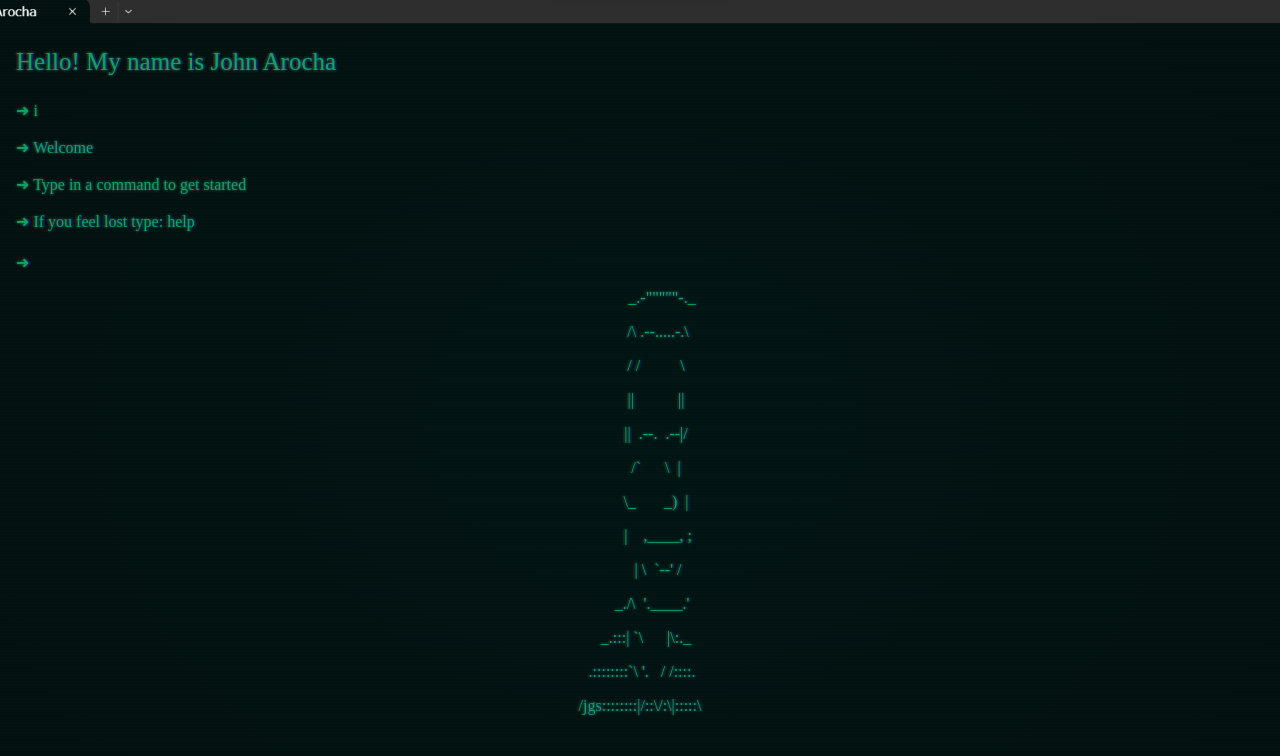
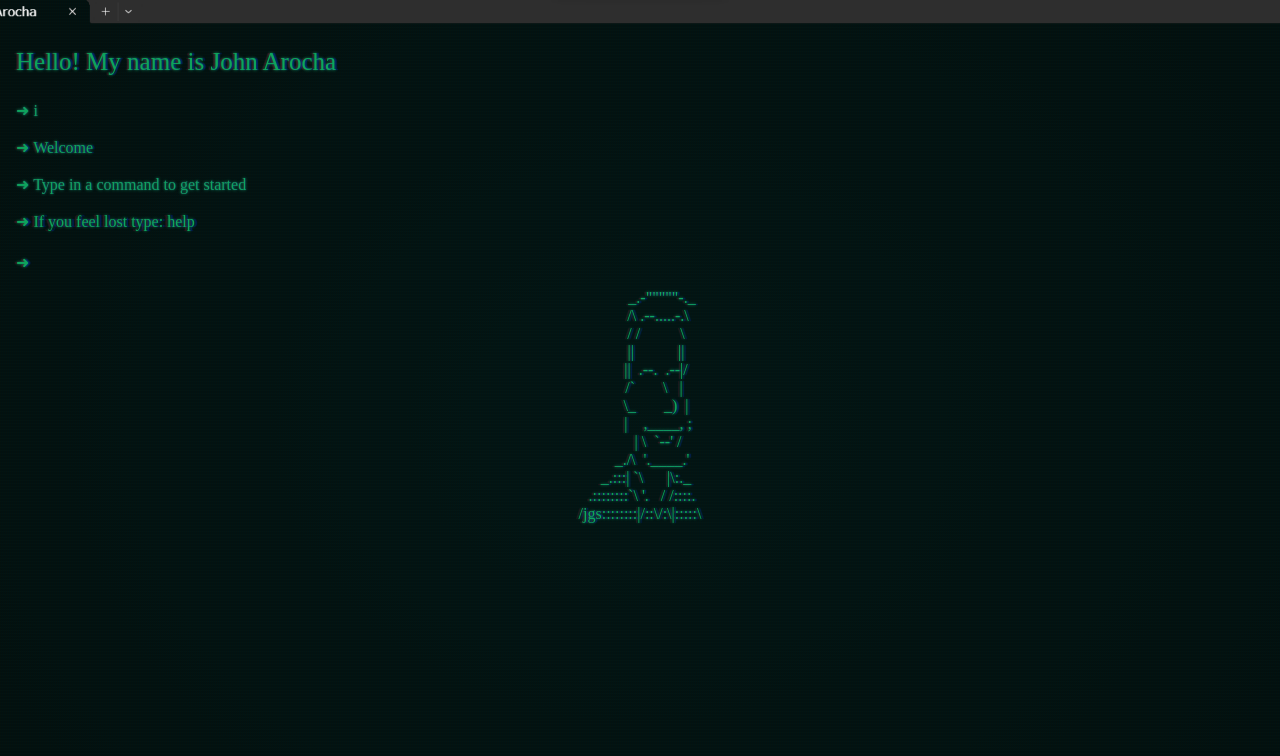
Before and after one commit to JohnArochaDev/Portfolio, a React (Create React App) app: page / in a window 1280 px wide. Shown: the top 756 px of the page. Built offline with nearby package versions, Linux system fonts and the light colour scheme; a web font is replaced by a local one.

Commit message:
fixed art

```diff
--- a/src/components/Terminal/Terminal.jsx
+++ b/src/components/Terminal/Terminal.jsx
@@ -91,19 +91,19 @@ export default function Terminal() {
         charIndex={charIndex}
         setCharIndex={setCharIndex}
       />
-      <p>{'\u00A0\u00A0\u00A0\u00A0\u00A0\u00A0\u00A0\u00A0\u00A0\u00A0\u00A0_.-"""""-._'}</p>
-      <p>{'\u00A0\u00A0\u00A0\u00A0\u00A0\u00A0\u00A0\u00A0\u00A0/\\\u00A0.--.....-.\\'}</p>
-      <p>{'\u00A0\u00A0\u00A0\u00A0\u00A0\u00A0\u00A0\u00A0/\u00A0/\u00A0\u00A0\u00A0\u00A0\u00A0\u00A0\u00A0\u00A0\u00A0\u00A0\\'}</p>
-      <p>{'\u00A0\u00A0\u00A0\u00A0\u00A0\u00A0\u00A0\u00A0||\u00A0\u00A0\u00A0\u00A0\u00A0\u00A0\u00A0\u00A0\u00A0\u00A0\u00A0||'}</p>
-      <p>{'\u00A0\u00A0\u00A0\u00A0\u00A0\u00A0\u00A0\u00A0||\u00A0\u00A0.--.\u00A0\u00A0.--|/'}</p>
-      <p>{'\u00A0\u00A0\u00A0\u00A0\u00A0\u00A0\u00A0\u00A0/`\u00A0\u00A0\u00A0\u00A0\u00A0\u00A0\\\u00A0\u00A0|'}</p>
-      <p>{'\u00A0\u00A0\u00A0\u00A0\u00A0\u00A0\u00A0\u00A0\\_\u00A0\u00A0\u00A0\u00A0\u00A0\u00A0\u00A0_)\u00A0\u00A0|'}</p>
-      <p>{'\u00A0\u00A0\u00A0\u00A0\u00A0\u00A0\u00A0\u00A0\u00A0|\u00A0\u00A0\u00A0\u00A0,____,\u00A0;'}</p>
-      <p>{"\u00A0\u00A0\u00A0\u00A0\u00A0\u00A0\u00A0\u00A0\u00A0|\u00A0\\\u00A0\u00A0`--'\u00A0/"}</p>
-      <p>{"\u00A0\u00A0\u00A0\u00A0\u00A0\u00A0_./\\\u00A0\u00A0'.____.'"}</p>
-      <p>{'\u00A0\u00A0\u00A0_.:::|\u00A0`\\\u00A0\u00A0\u00A0\u00A0\u00A0\u00A0|\\:._'}</p>
-      <p>{"\u00A0.::::::::`\\\u00A0'.\u00A0\u00A0\u00A0/\u00A0/::::."}</p>
-      <p>{'/jgs::::::::|/::\\/:\\|:::::\\'}</p>
+      <p>{'\u00A0\u00A0\u00A0\u00A0\u00A0\u00A0\u00A0\u00A0\u00A0\u00A0\u00A0_.-"""""-._'}<br/>
+      {'\u00A0\u00A0\u00A0\u00A0\u00A0\u00A0\u00A0\u00A0\u00A0/\\\u00A0.--.....-.\\'}<br/>
+      {'\u00A0\u00A0\u00A0\u00A0\u00A0\u00A0\u00A0\u00A0/\u00A0/\u00A0\u00A0\u00A0\u00A0\u00A0\u00A0\u00A0\u00A0\u00A0\u00A0\\'}<br/>
+      {'\u00A0\u00A0\u00A0\u00A0\u00A0\u00A0\u00A0\u00A0||\u00A0\u00A0\u00A0\u00A0\u00A0\u00A0\u00A0\u00A0\u00A0\u00A0\u00A0||'}<br/>
+      {'\u00A0\u00A0\u00A0\u00A0\u00A0\u00A0\u00A0\u00A0||\u00A0\u00A0.--.\u00A0\u00A0.--|/'}<br/>
+      {'\u00A0\u00A0\u00A0\u00A0\u00A0\u00A0\u00A0/`\u00A0\u00A0\u00A0\u00A0\u00A0\u00A0\u00A0\\\u00A0\u00A0\u00A0|'}<br/>
+      {'\u00A0\u00A0\u00A0\u00A0\u00A0\u00A0\u00A0\u00A0\\_\u00A0\u00A0\u00A0\u00A0\u00A0\u00A0\u00A0_)\u00A0\u00A0|'}<br/>
+      {'\u00A0\u00A0\u00A0\u00A0\u00A0\u00A0\u00A0\u00A0\u00A0|\u00A0\u00A0\u00A0\u00A0,____,\u00A0;'}<br/>
+      {"\u00A0\u00A0\u00A0\u00A0\u00A0\u00A0\u00A0\u00A0\u00A0|\u00A0\\\u00A0\u00A0`--'\u00A0/"}<br/>
+      {"\u00A0\u00A0\u00A0\u00A0\u00A0\u00A0_./\\\u00A0\u00A0'.____.'"}<br/>
+      {'\u00A0\u00A0\u00A0_.:::|\u00A0`\\\u00A0\u00A0\u00A0\u00A0\u00A0\u00A0|\\:._'}<br/>
+      {"\u00A0.::::::::`\\\u00A0'.\u00A0\u00A0\u00A0/\u00A0/::::."}<br/>
+      {'/jgs::::::::|/::\\/:\\|:::::\\'}</p>
     </div>
   );
 };
```
